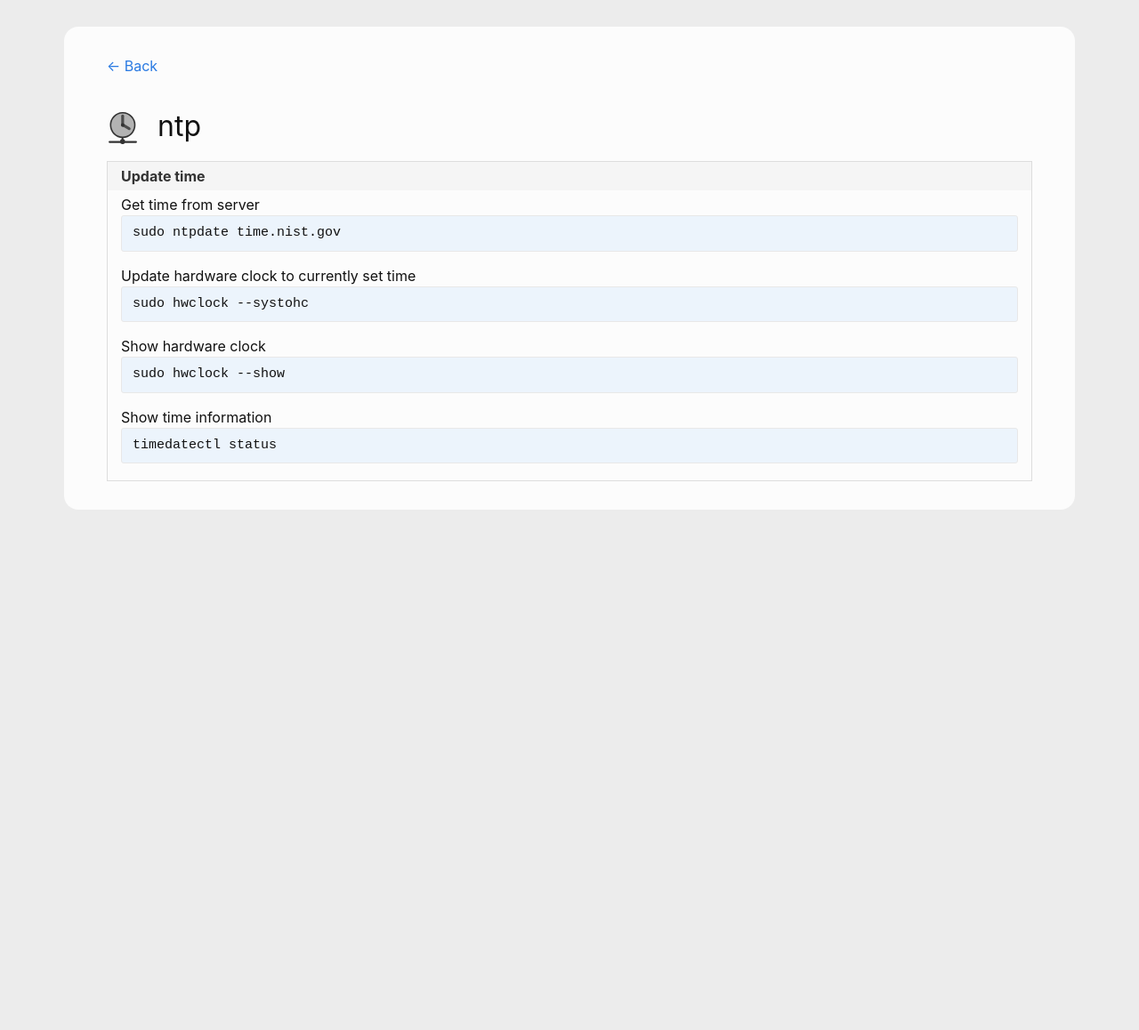
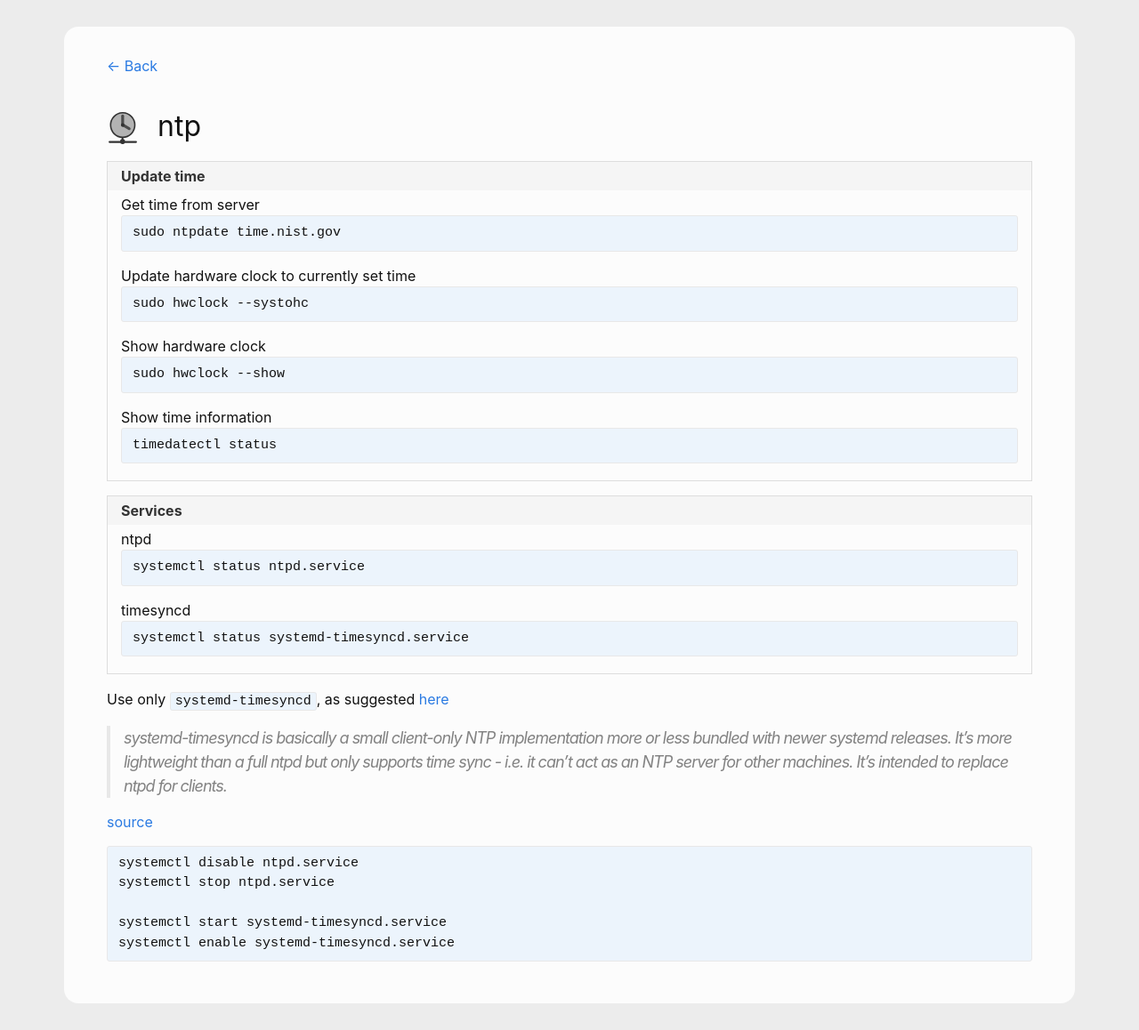
Before and after one commit to andreas-mausch/cheatsheets, a Jekyll site: the page built from _cheatsheets/ntp.md, in a window 1280 px wide. Shown: the whole page at 89% size. Built offline with Jekyll 4.4.1, drawn with Linux system fonts in a browser that asks for light colours; before the commit the page ends 900 px from its top, so only the background shows below that.

Commit message:
ntpd and timesyncd

````diff
--- a/_cheatsheets/ntp.md
+++ b/_cheatsheets/ntp.md
@@ -9,4 +9,22 @@ section:
       Update hardware clock to currently set time: sudo hwclock --systohc
       Show hardware clock: sudo hwclock --show
       Show time information: timedatectl status
+  - name: Services
+    commands:
+      ntpd: systemctl status ntpd.service
+      timesyncd: systemctl status systemd-timesyncd.service
 ---
+
+Use only `systemd-timesyncd`, as suggested [here](https://hkern0.com/manjaro-linux-enable-time-server-syncronization)
+
+> systemd-timesyncd is basically a small client-only NTP implementation more or less bundled with newer systemd releases. It's more lightweight than a full ntpd but only supports time sync - i.e. it can't act as an NTP server for other machines. It's intended to replace ntpd for clients.
+
+[source](https://unix.stackexchange.com/questions/305643/ntpd-vs-systemd-timesyncd-how-to-achieve-reliable-ntp-syncing)
+
+```bash
+systemctl disable ntpd.service
+systemctl stop ntpd.service
+
+systemctl start systemd-timesyncd.service
+systemctl enable systemd-timesyncd.service
+```
````
